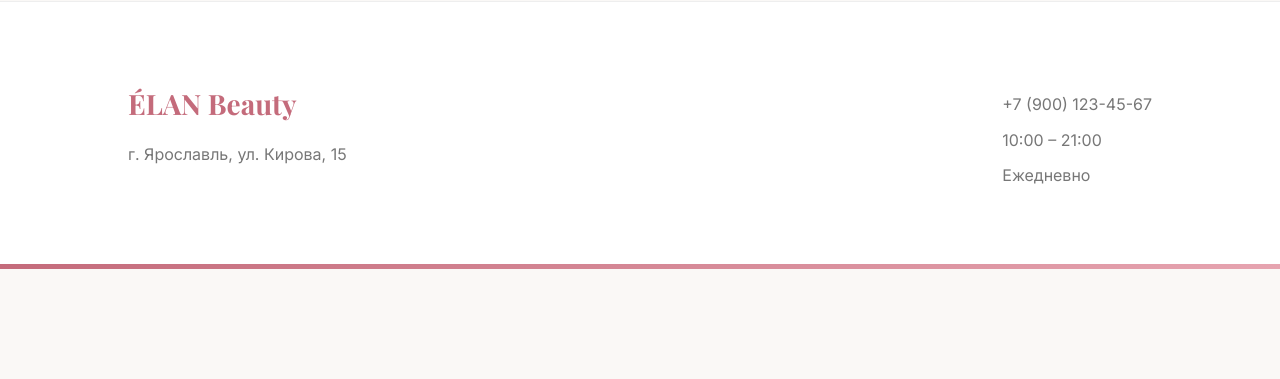
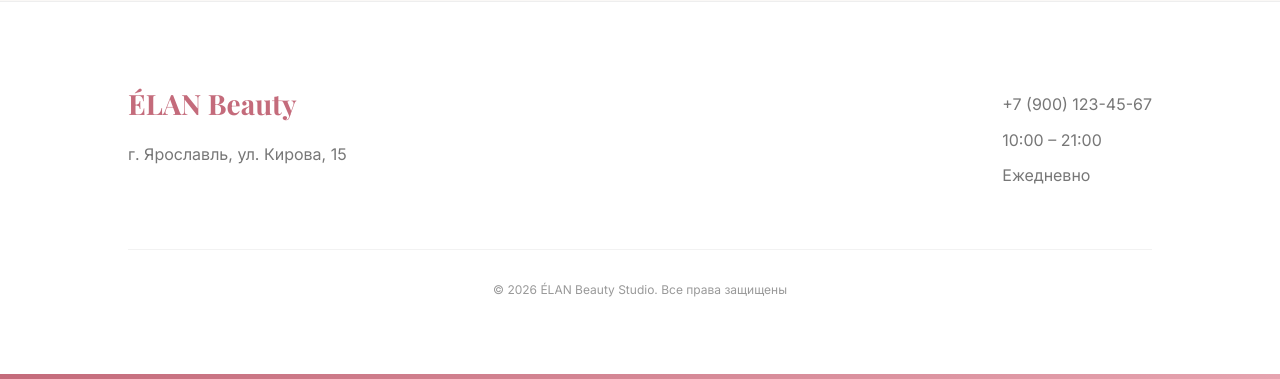
Before and after one commit to Uneianaaa/elan-beauty-studio, a PHP site: page / in a window 1280 px wide. Shown: the part 3426-3805 px from the top of the page. Before the commit the page ends 3695 px from the top, so only its background shows below. Run offline with PHP 8.4, Linux system fonts and the light colour scheme; data comes from the database, SQL or seed files in the repository.

Commit message:
изменения

```diff
--- a/booking.php
+++ b/booking.php
@@ -438,6 +438,9 @@ function getYearWord($years) {
             <p>10:00 – 21:00</p>
             <p>Ежедневно</p>
         </div>
+        <div class="copyright">
+            <p>© 2026 ÉLAN Beauty Studio. Все права защищены</p>
+        </div>
     </footer>
 
     <!-- Уведомление об успешной записи -->
--- a/contacts.php
+++ b/contacts.php
@@ -115,6 +115,9 @@ require_once 'config.php';
             <p>10:00 – 21:00</p>
             <p>Ежедневно</p>
         </div>
+        <div class="copyright">
+            <p>© 2026 ÉLAN Beauty Studio. Все права защищены</p>
+        </div>
     </footer>
 
     <script src="js/contacts.js"></script>
--- a/css/common.css
+++ b/css/common.css
@@ -222,6 +222,19 @@ footer p {
     font-size: 16px;
 }
 
+/* Копирайт */
+.copyright {
+    width: 100%;
+    text-align: center;
+    margin-top: 20px;
+    padding-top: 20px;
+    border-top: 1px solid rgba(0, 0, 0, 0.05);
+}
+
+.copyright p {
+    font-size: 12px;
+    color: #999;
+}
 .social-links {
     display: flex;
     gap: 15px;
--- a/index.php
+++ b/index.php
@@ -126,6 +126,9 @@
             <p>10:00 – 21:00</p>
             <p>Ежедневно</p>
         </div>
+        <div class="copyright">
+            <p>© 2026 ÉLAN Beauty Studio. Все права защищены</p>
+        </div>
     </footer>
     <button class="scroll-top">↑</button>
 
--- a/promotions.php
+++ b/promotions.php
@@ -206,6 +206,9 @@ function getDiscountBadge($promotion) {
             <p>10:00 – 21:00</p>
             <p>Ежедневно</p>
         </div>
+        <div class="copyright">
+            <p>© 2026 ÉLAN Beauty Studio. Все права защищены</p>
+        </div>
     </footer>
 
     <script src="js/promotions.js"></script>
--- a/service.php
+++ b/service.php
@@ -225,6 +225,9 @@ function getServiceIcon($category) {
             <p>10:00 – 21:00</p>
             <p>Ежедневно</p>
         </div>
+        <div class="copyright">
+            <p>© 2026 ÉLAN Beauty Studio. Все права защищены</p>
+        </div>
     </footer>
 
     <script src="js/service.js"></script>
--- a/services.php
+++ b/services.php
@@ -120,6 +120,9 @@ foreach ($services as $service) {
             <p>10:00 – 21:00</p>
             <p>Ежедневно</p>
         </div>
+        <div class="copyright">
+            <p>© 2026 ÉLAN Beauty Studio. Все права защищены</p>
+        </div>
     </footer>
 
     <script src="js/services.js"></script>
--- a/specialist.php
+++ b/specialist.php
@@ -313,6 +313,9 @@ $month_names = ['', 'Январь', 'Февраль', 'Март', 'Апрель'
             <p>10:00 – 21:00</p>
             <p>Ежедневно</p>
         </div>
+        <div class="copyright">
+            <p>© 2026 ÉLAN Beauty Studio. Все права защищены</p>
+        </div>
     </footer>
 
     <script src="js/specialist.js"></script>
--- a/specialists.php
+++ b/specialists.php
@@ -161,6 +161,9 @@ function getYearWord($years) {
             <p>10:00 – 21:00</p>
             <p>Ежедневно</p>
         </div>
+        <div class="copyright">
+            <p>© 2026 ÉLAN Beauty Studio. Все права защищены</p>
+        </div>
     </footer>
 
     <script src="js/specialists.js"></script>
```
